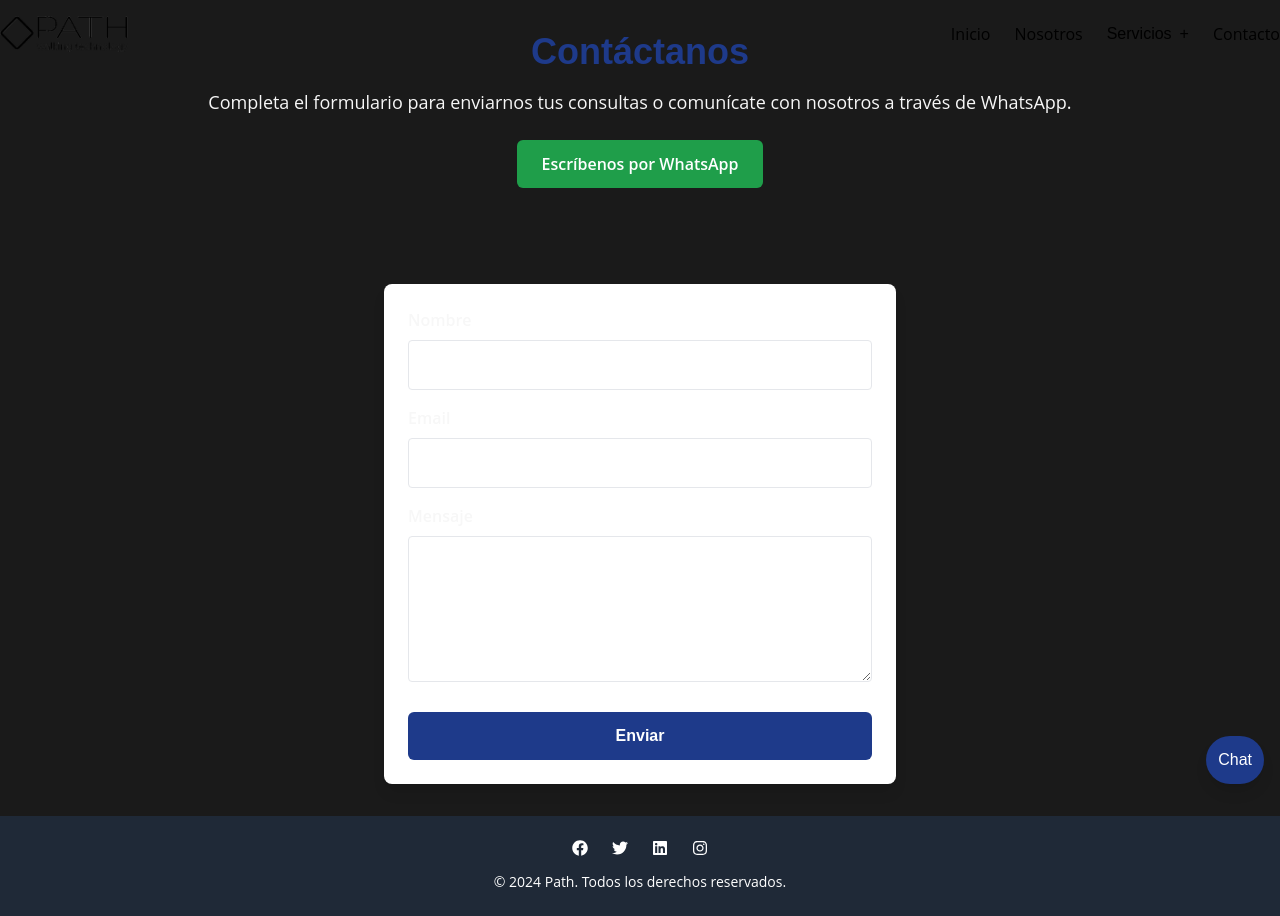
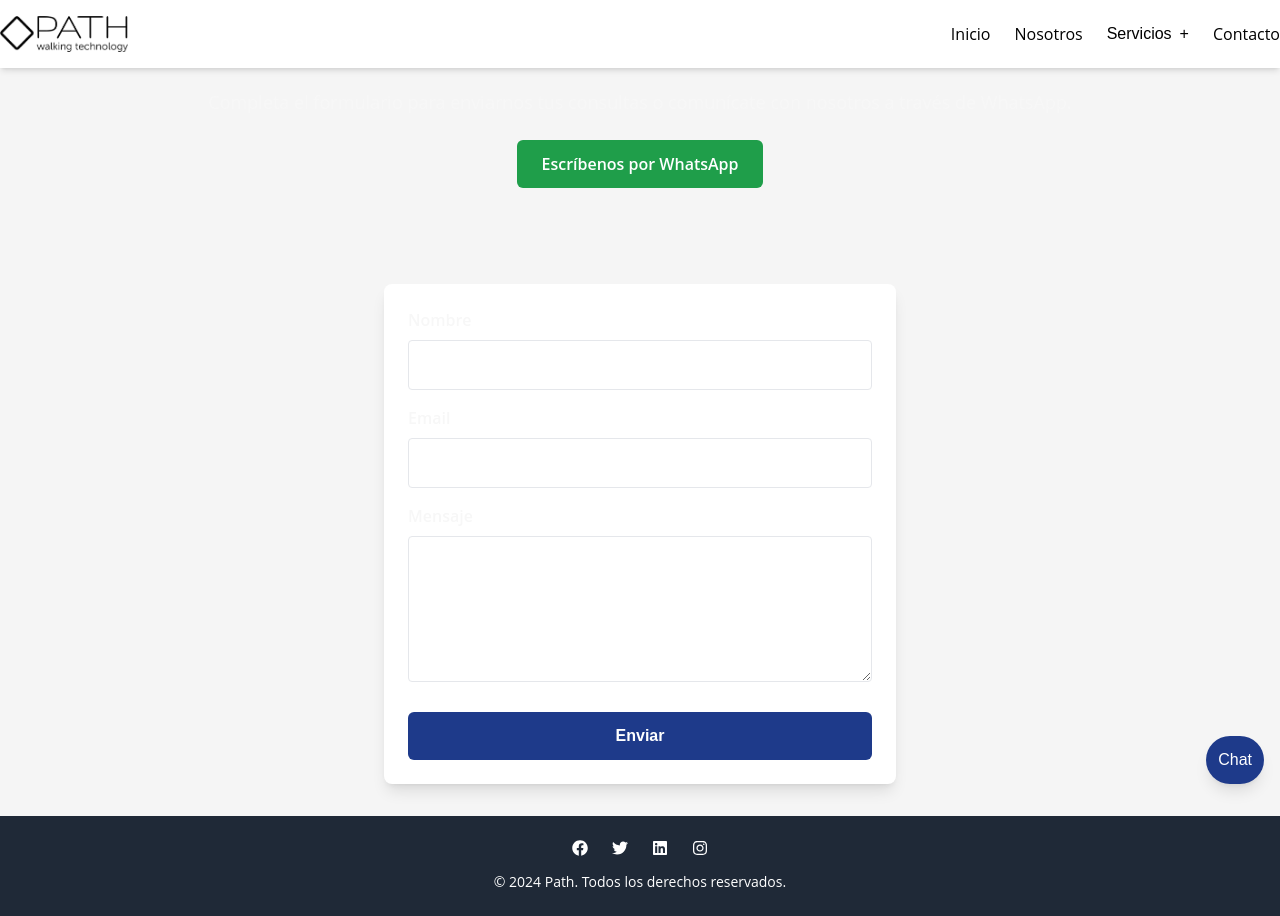
Before and after one commit to pathwalkingtechnology/path_website, a Next.js app: page /contacto in a window 1280 px wide. Built offline with nearby package versions, Linux system fonts and the light colour scheme.

Commit message:
enlaces e imagenes

```diff
--- a/app/layout.tsx
+++ b/app/layout.tsx
@@ -1,3 +1,4 @@
+/* eslint-disable */
 import React from 'react';
 import './globals.css';
 import Header from '../components/Header';
--- a/app/page.tsx
+++ b/app/page.tsx
@@ -1,3 +1,4 @@
+/* eslint-disable */
 import Image from 'next/image';
 import styles from './globals.css';
 
--- /dev/null
+++ b/app/styles/globals.css
@@ -0,0 +1,51 @@
+@tailwind base;
+@tailwind components;
+@tailwind utilities;
+
+:root {
+  --primary: #1E3A8A;   /* Azul oscuro */
+  --secondary: #1F9E4A; /* Verde elegante */
+  --background: #f5f5f5; /* Fondo oscuro */
+  --foreground: #f7f7f7; /* Texto claro */
+  --font-main: 'Open Sans', sans-serif;
+  --font-title: 'Montserrat', sans-serif;
+}
+
+body {
+  background-color: var(--background);
+  color: var(--foreground);
+  font-family: var(--font-main);
+}
+
+h1, h2 {
+  font-family: var(--font-title);
+}
+
+button {
+  font-family: var(--font-title);
+  cursor: pointer;
+}
+
+.primaryBtn {
+  background-color: var(--primary);
+  color: white;
+  padding: 10px 20px;
+  border-radius: 5px;
+  transition: background-color 0.3s ease;
+}
+
+.primaryBtn:hover {
+  background-color: #1c1c96; /* Más oscuro al pasar el cursor */
+}
+
+.secondaryBtn {
+  background-color: var(--secondary);
+  color: white;
+  padding: 10px 20px;
+  border-radius: 5px;
+  transition: background-color 0.3s ease;
+}
+
+.secondaryBtn:hover {
+  background-color: #1a8c43; /* Más oscuro al pasar el cursor */
+}
--- a/components/Header.tsx
+++ b/components/Header.tsx
@@ -1,9 +1,9 @@
-/* Header.tsx */
+/* eslint-disable */
 "use client";  // Esto marca el componente como un Client Component
 import React, { useState, useEffect } from 'react';
 import Link from 'next/link';
 import Image from 'next/image';
-import styles from './globals.css'; // Asegúrate de importar el archivo de estilos
+import styles from './globals.css';
 
 export default function Header() {
   const [isSubmenuOpen, setIsSubmenuOpen] = useState(false);
@@ -25,7 +25,7 @@ export default function Header() {
   }, []);
 
   return (
-    <header className={`${isScrolled ? 'bg-white shadow-md' : 'bg-transparent'} fixed top-0 left-0 w-full z-50 transition-colors duration-300 py-4`}>
+    <header className={`${isScrolled ? 'bg-transparent' : 'bg-white shadow-md'} fixed top-0 left-0 w-full z-50 transition-colors duration-300 py-4`}>
       <div className="container mx-auto flex justify-between items-center">
         <div className="logo">
           {/* Logo */}
--- a/tailwind.config.js
+++ b/tailwind.config.js
@@ -7,7 +7,7 @@ module.exports = {
         secondary: '#1F9E4A',  // Verde sobrio
         pathOrange: '#FF4B2C',
         pathBlue: '#081E33',
-        background: '#1a1a1a', // Fondo oscuro inmersivo
+        background: '#f5f5f5', // Fondo oscuro inmersivo
         text: '#f7f7f7',       // Texto claro
       },
       fontFamily: {
```
